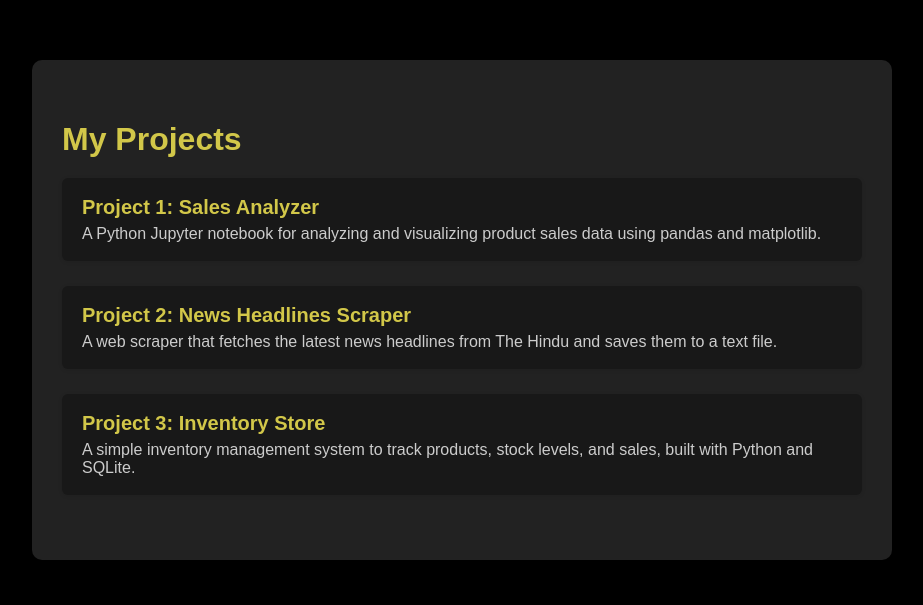
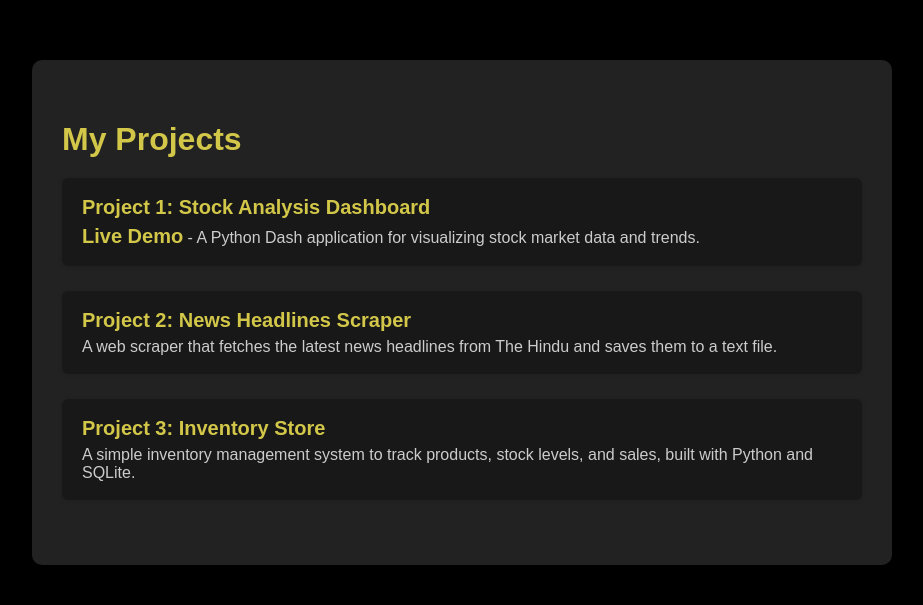
Before and after one commit to sumit-saggu/Portfoliyo, a Flask app: page /projects in a window 1280 px wide. Shown: the part 71-676 px from the top of the page, without its empty margins (178-1101 px from the left). Run offline with Flask 3, Linux system fonts and the light colour scheme.

Commit message:
Update projects.html

```diff
--- a/templates/projects.html
+++ b/templates/projects.html
@@ -123,9 +123,10 @@
         <h1>My Projects</h1>
         <ul class="project-list">
             <li>
-                <a href="https://github.com/sumit-saggu/dataAnalyzer-in-csv-file" target="_blank">Project 1: Sales Analyzer</a>
+                <a href="https://github.com/sumit-saggu/Stock-Analysis-Dashboard" target="_blank">Project 1: Stock Analysis Dashboard</a>
                 <div class="project-desc">
-                    A Python Jupyter notebook for analyzing and visualizing product sales data using pandas and matplotlib.
+                    <a href="https://stock-analysis-dash.streamlit.app/" target="_blank">Live Demo</a> -
+                    A Python Dash application for visualizing stock market data and trends.
                 </div>
             </li>
             <li>
```
